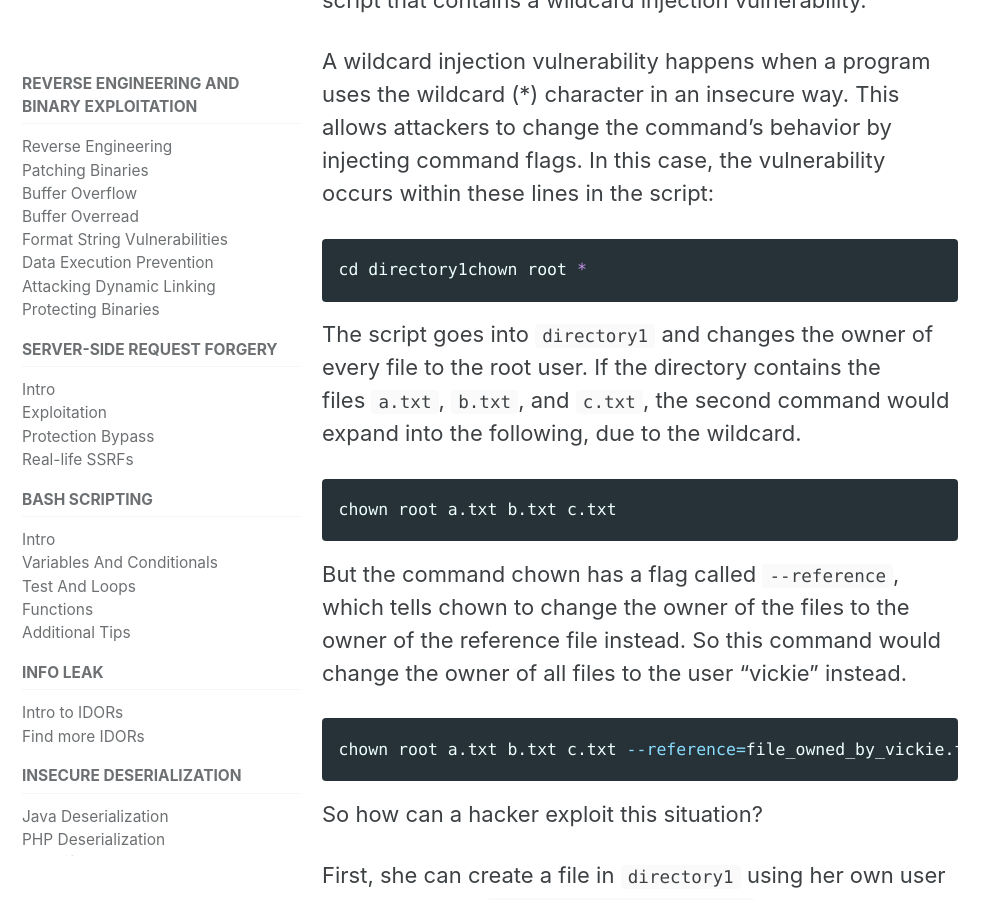
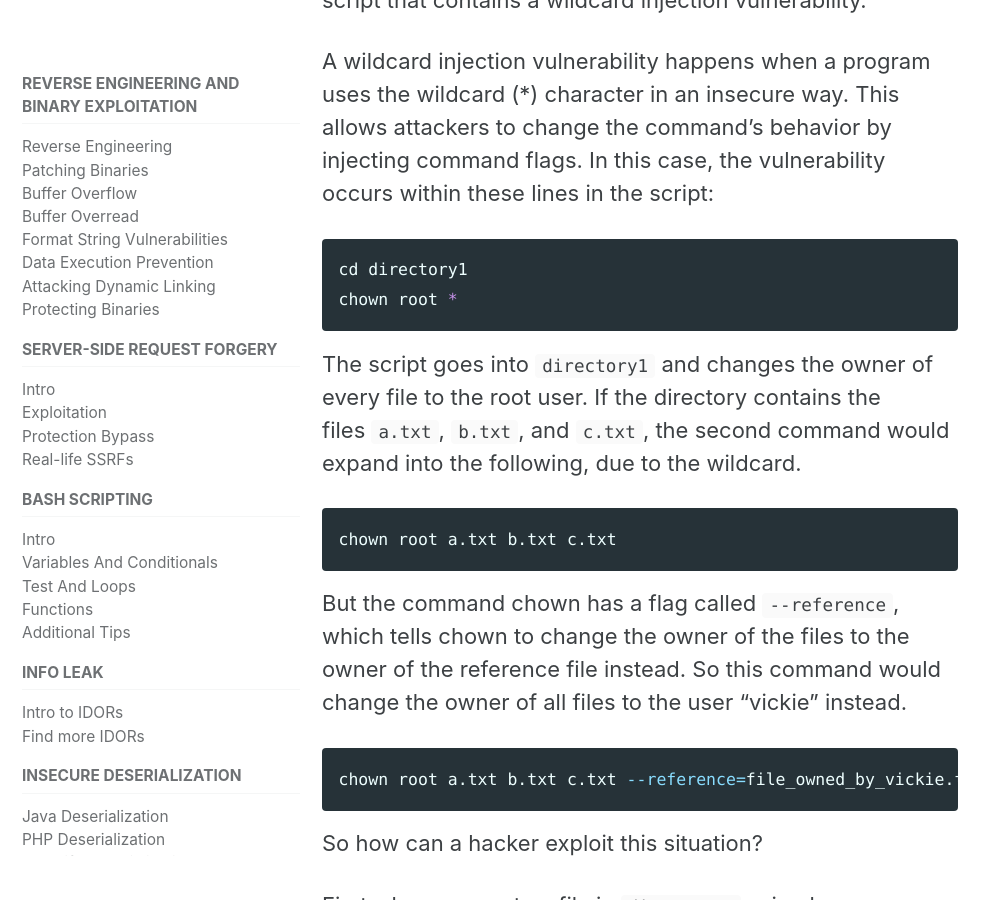
Before and after one commit to vkili/blog, a Jekyll site: the page built from _posts/2020-09-29-cron-security.md, in a window 1280 px wide and 900 px high, scrolled down 4511 px. Shown: the whole window, without its empty margins (0-999 px from the left). Built offline with Jekyll 4.4.1, drawn with Linux system fonts in a browser that asks for light colours; cached includes are drawn as plain includes.

Commit message:
cron priv escalation

````diff
--- a/_posts/2020-09-29-cron-security.md
+++ b/_posts/2020-09-29-cron-security.md
@@ -108,7 +108,8 @@ For example, let's say that the system-wide crontab runs a script that contains
 A wildcard injection vulnerability happens when a program uses the wildcard (\*) character in an insecure way. This allows attackers to change the command's behavior by injecting command flags. In this case, the vulnerability occurs within these lines in the script:
 
 ```bash
-cd directory1chown root *
+cd directory1
+chown root *
 ```
 
 The script goes into `directory1` and changes the owner of every file to the root user. If the directory contains the files `a.txt`, `b.txt`, and `c.txt`, the second command would expand into the following, due to the wildcard.
````
